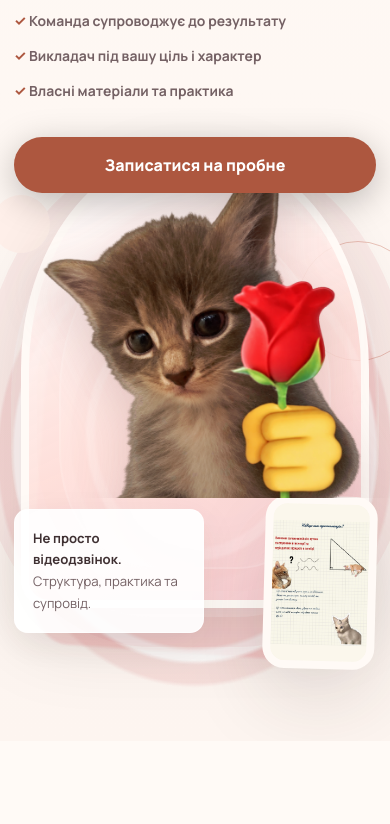
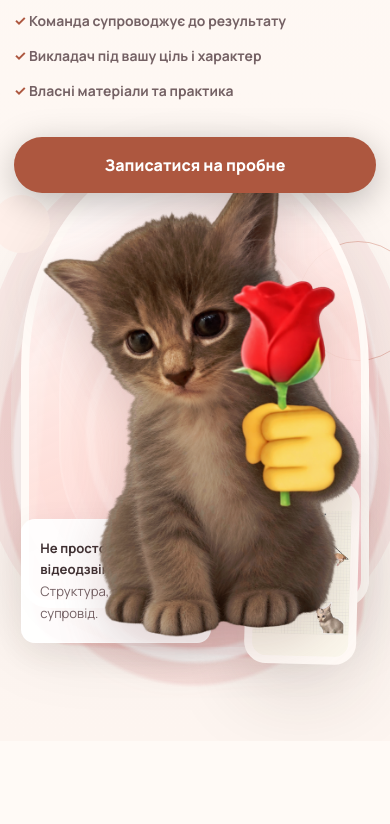
Before and after one commit to OlexanderKolsnyk/Kolisnyk-Academy, a plain HTML site: page index.html in a window 390 px wide. Shown: the part 639-1463 px from the top of the page. Drawn offline with nearby package versions, Linux system fonts and the light colour scheme.

Commit message:
Refine hero cat layout

```diff
--- a/css/style.css
+++ b/css/style.css
@@ -90,10 +90,10 @@ h1 em, h2 em { display: block; color: var(--peach-dark); font-family: var(--font
 .hero-photo-main { inset: 0 8% 10% 8%; overflow: visible; isolation: auto; border-radius: 48% 48% 28px 28px; background: linear-gradient(155deg, rgba(255,255,255,.94), rgba(255,226,220,.82) 55%, rgba(247,200,207,.72)); }
 .hero-photo-main::before { content: ""; position: absolute; inset: 7% -14% -18%; z-index: -1; border-radius: 50%; background: repeating-radial-gradient(ellipse at 50% 48%, transparent 0 9%, rgba(255,255,255,.72) 10% 12%, rgba(220,124,126,.18) 13% 17%, transparent 18% 24%); transform: perspective(480px) rotateX(16deg); filter: blur(.2px); }
 .hero-photo-main::after { content: ""; position: absolute; inset: 14% 9% 7%; z-index: -1; border: 2px solid rgba(255,255,255,.72); border-radius: 50% 50% 34% 34%; box-shadow: 0 0 0 22px rgba(244,160,158,.12), 0 0 0 48px rgba(255,255,255,.2), 0 0 0 78px rgba(210,113,122,.09), inset 0 0 80px rgba(255,255,255,.58); }
-.hero-photo-main img { position: relative; z-index: 4; object-fit: contain; object-position: 50% 8%; clip-path: inset(-12% -10% 30% -10%); transform: scale(1.12); transform-origin: center top; filter: drop-shadow(0 18px 22px rgba(114,65,66,.2)); }
-.hero-photo-lesson { z-index: 3; width: 27%; height: 34%; right: -1%; bottom: -4%; border-radius: var(--radius-md); background: #fbf7ec; transform: rotate(1.5deg); }
+.hero-photo-main img { position: relative; z-index: 4; object-fit: contain; object-position: 50% 8%; transform: scale(1.12); transform-origin: center top; filter: drop-shadow(0 18px 22px rgba(114,65,66,.2)); }
+.hero-photo-lesson { z-index: 3; width: 29%; height: 37%; right: 12%; bottom: -2%; border-radius: var(--radius-md); background: #fbf7ec; transform: rotate(1.5deg); }
 .hero-photo-lesson img { object-fit: contain; background: #fbf7ec; }
-.hero-note { position: absolute; left: -5%; bottom: 12%; z-index: 5; max-width: 220px; display: flex; flex-direction: column; padding: 18px; border: 1px solid rgba(255,255,255,.6); border-radius: var(--radius-sm); background: rgba(255,255,255,.92); box-shadow: var(--shadow-sm); font-size: .82rem; }
+.hero-note { position: absolute; left: 0; bottom: 5%; z-index: 3; max-width: 220px; display: flex; flex-direction: column; padding: 18px; border: 1px solid rgba(255,255,255,.6); border-radius: var(--radius-sm); background: rgba(255,255,255,.92); box-shadow: var(--shadow-sm); font-size: .82rem; }
 .hero-note span { color: var(--ink-soft); }
 .orbit { position: absolute; z-index: -1; border: 1px solid rgba(201,111,90,.38); border-radius: 50%; }
 .orbit-one { width: 120px; height: 120px; right: -42px; top: 18%; }
@@ -368,9 +368,9 @@ h1 em, h2 em { display: block; color: var(--peach-dark); font-family: var(--font
   .trust-list { display: grid; }
   .hero-visual { min-height: 510px; margin-top: 18px; }
   .hero-photo-main { inset: 0 2% 10% 2%; }
-  .hero-photo-main img { object-position: 50% 7%; clip-path: inset(-10% -8% 30% -8%); transform: scale(1.1); transform-origin: center top; }
-  .hero-note { left: 0; bottom: 5%; max-width: 190px; }
-  .hero-photo-lesson { right: 0; bottom: -2%; width: 31%; height: 34%; }
+  .hero-photo-main img { object-position: 50% 7%; transform: scale(1.1); transform-origin: center top; }
+  .hero-note { left: 2%; bottom: 3%; max-width: 190px; }
+  .hero-photo-lesson { right: 5%; bottom: -1%; width: 31%; height: 36%; }
   .links-grid { grid-template-columns: 1fr 1fr; gap: 10px; }
   .link-card { min-height: 112px; grid-template-columns: 38px 1fr; gap: 10px; padding: 15px 30px 15px 14px; }
   .link-icon { width: 38px; height: 38px; border-radius: 12px; }
--- a/index.html
+++ b/index.html
@@ -17,7 +17,7 @@
   <link rel="preconnect" href="https://fonts.googleapis.com">
   <link rel="preconnect" href="https://fonts.gstatic.com" crossorigin>
   <link href="https://fonts.googleapis.com/css2?family=Manrope:wght@400;500;600;700;800&family=Playfair+Display:wght@600;700&display=swap" rel="stylesheet">
-  <link rel="stylesheet" href="css/style.css?v=20261021-3">
+  <link rel="stylesheet" href="css/style.css?v=20261021-4">
   <script type="application/ld+json">{"@context":"https://schema.org","@type":"EducationalOrganization","name":"Kolisnyk Academy","url":"https://olexanderkolsnyk.github.io/Kolisnyk-Academy/","logo":"https://olexanderkolsnyk.github.io/Kolisnyk-Academy/assets/images/brand/logo-square.png","sameAs":["https://www.instagram.com/kolisnyk_academy","https://www.tiktok.com/@kolisnyk_academy","https://www.youtube.com/@kolisnyk_academy","https://www.threads.com/@kolisnyk_academy","https://www.facebook.com/katerina.kolisnik.727264","https://t.me/kolisnyk_academy"],"areaServed":"UA","description":"Онлайн-академія математики з командним супроводом навчання."}</script>
   <!-- Meta Pixel Code -->
   <script>!function(f,b,e,v,n,t,s){if(f.fbq)return;n=f.fbq=function(){n.callMethod?n.callMethod.apply(n,arguments):n.queue.push(arguments)};if(!f._fbq)f._fbq=n;n.push=n;n.loaded=!0;n.version='2.0';n.queue=[];t=b.createElement(e);t.async=!0;t.src=v;s=b.getElementsByTagName(e)[0];s.parentNode.insertBefore(t,s)}(window,document,'script','https://connect.facebook.net/en_US/fbevents.js');fbq('init','1091402866768090');fbq('track','PageView');</script>
```
